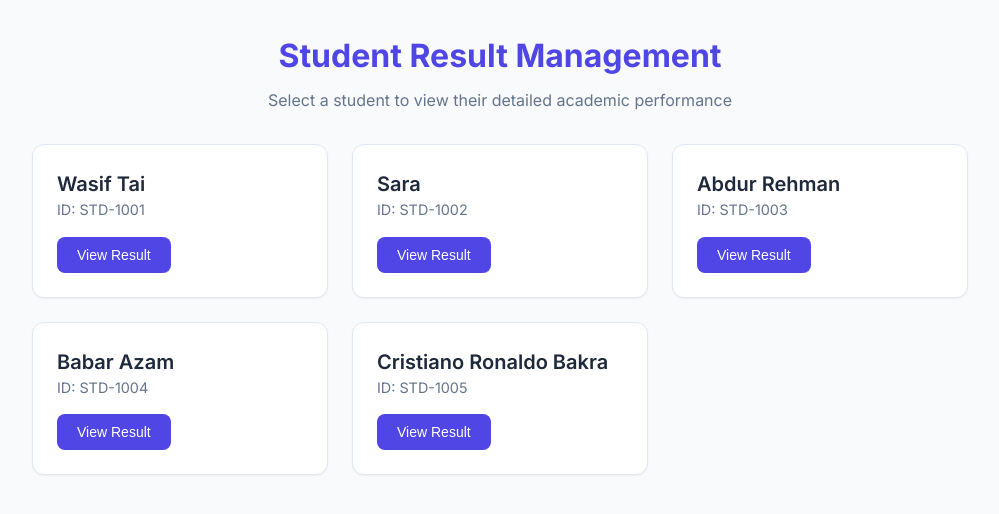
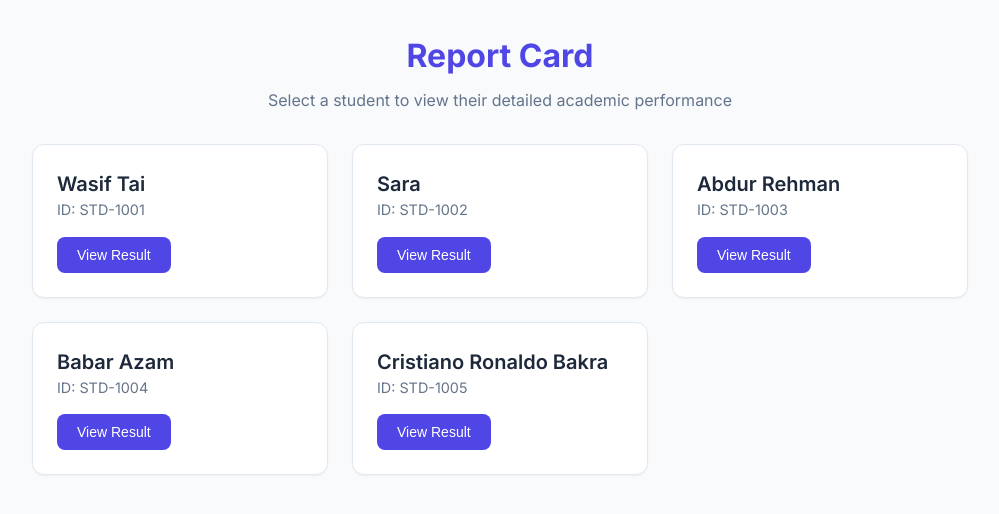
Before and after one commit to ar-rehmanweb/report-card, a plain HTML site: page index.html in a window 1280 px wide. Shown: the whole page, without its empty margins (140-1139 px from the left). Drawn offline with Linux system fonts and the light colour scheme.

Commit message:
third commit

```diff
--- a/index.html
+++ b/index.html
@@ -10,7 +10,7 @@
 <body>
     <div class="container">
         <header>
-            <h1>Student Result Management</h1>
+            <h1>Report Card</h1>
             <p class="subtitle">Select a student to view their detailed academic performance</p>
         </header>
 
```
